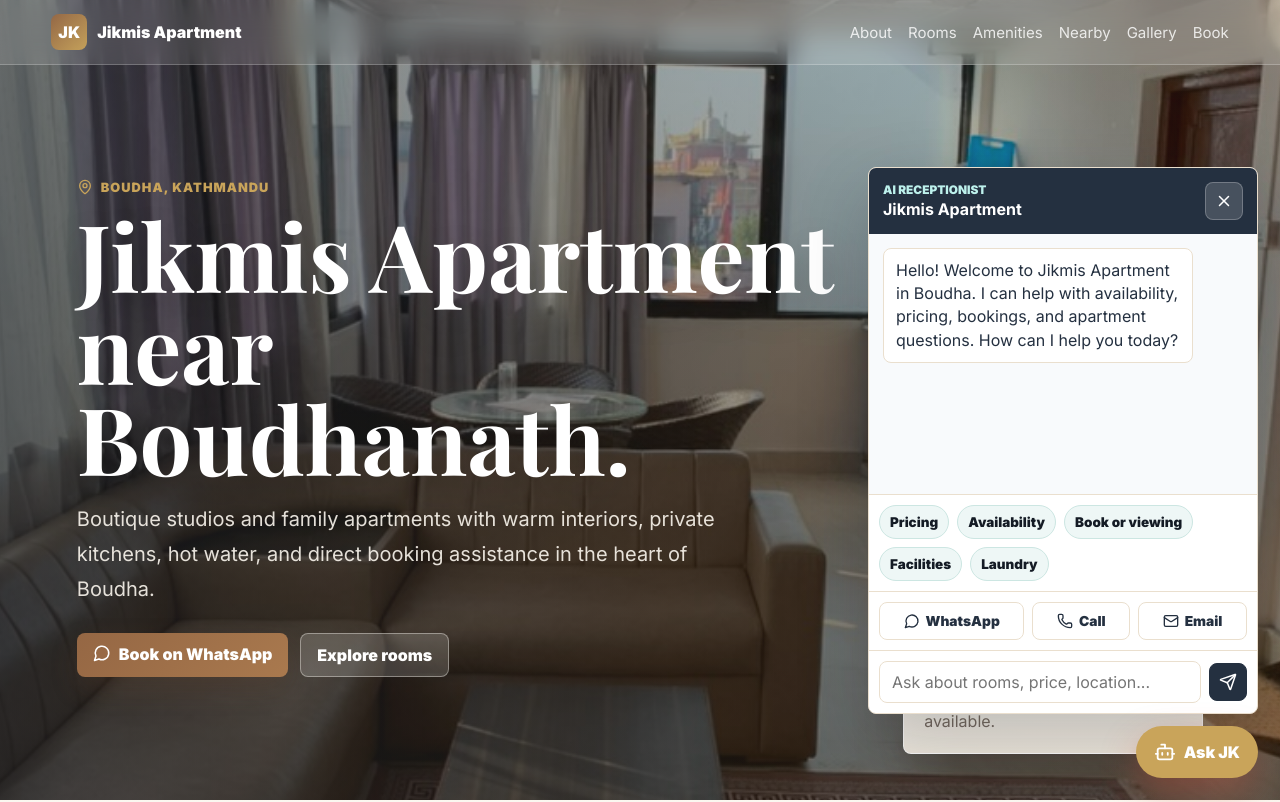
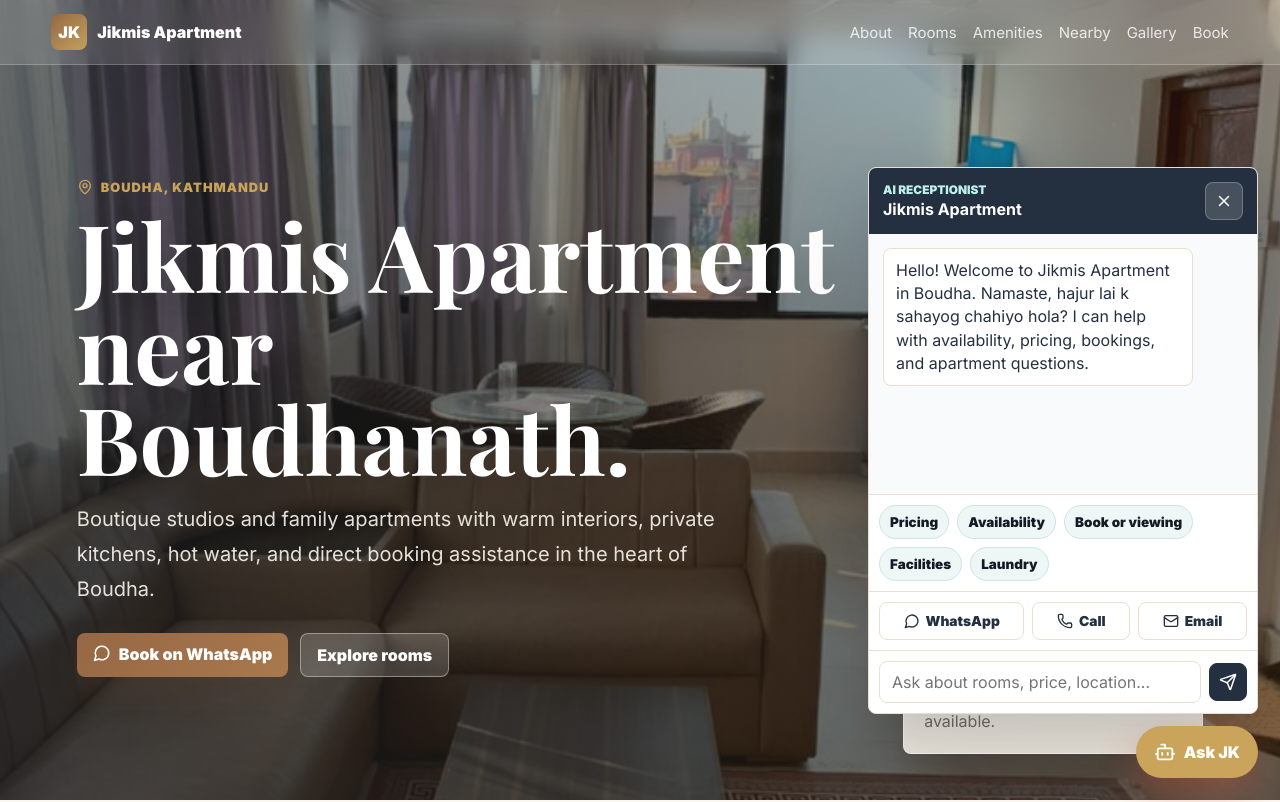
Before and after one commit to tsewangbistaimp/Jikmis-Apartment, a Next.js app: page / in a window 1280 px wide. Shown: the top 802 px of the page. Built offline with nearby package versions, Linux system fonts and the light colour scheme; no server answers.

Commit message:
Add bilingual chat welcome

```diff
--- a/components/ApartmentChatbot.tsx
+++ b/components/ApartmentChatbot.tsx
@@ -16,7 +16,7 @@ const starterMessages: ChatMessage[] = [
     id: "welcome",
     role: "bot",
     content:
-      "Hello! Welcome to Jikmis Apartment in Boudha. I can help with availability, pricing, bookings, and apartment questions. How can I help you today?"
+      "Hello! Welcome to Jikmis Apartment in Boudha. Namaste, hajur lai k sahayog chahiyo hola? I can help with availability, pricing, bookings, and apartment questions."
   }
 ];
 
```
